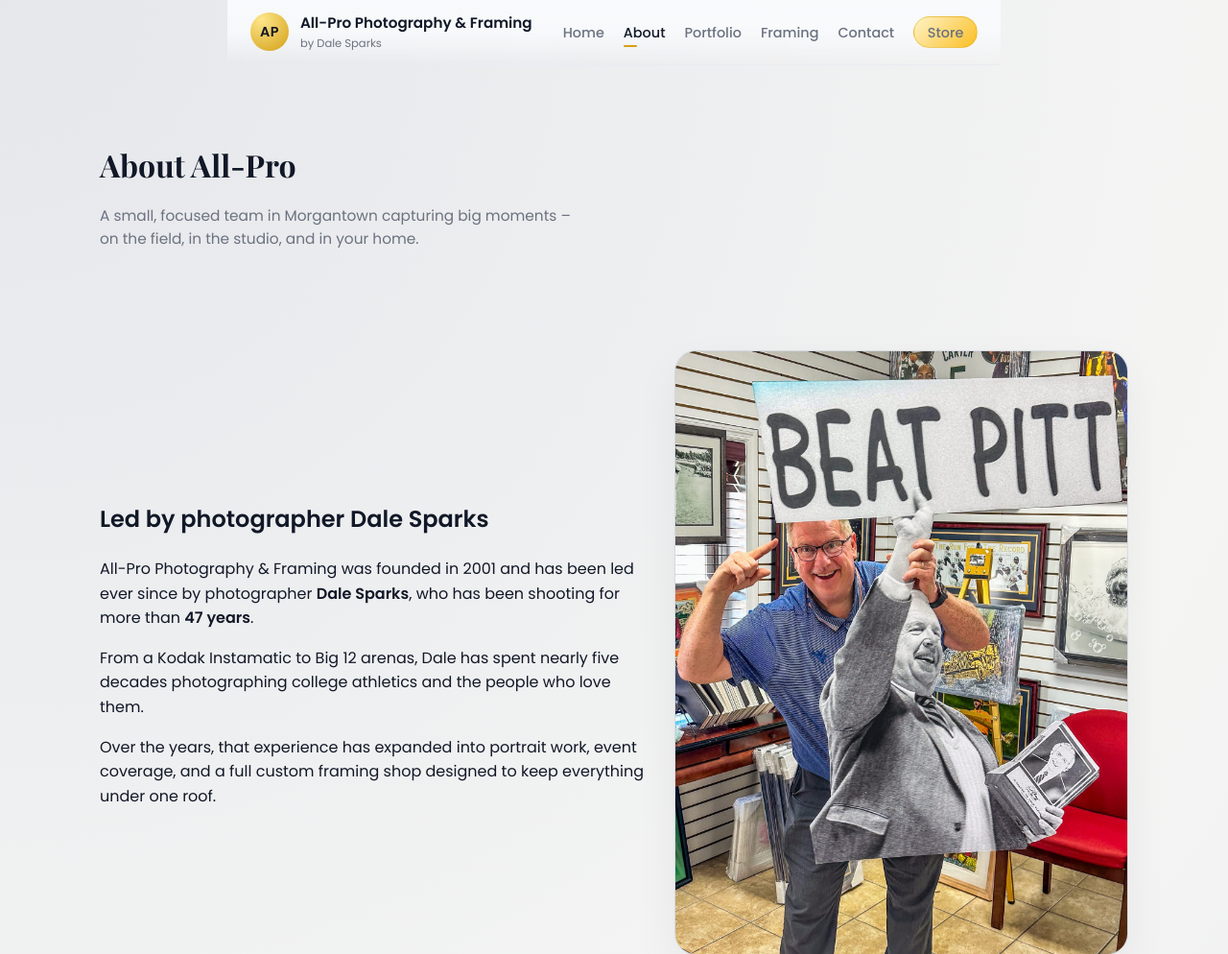
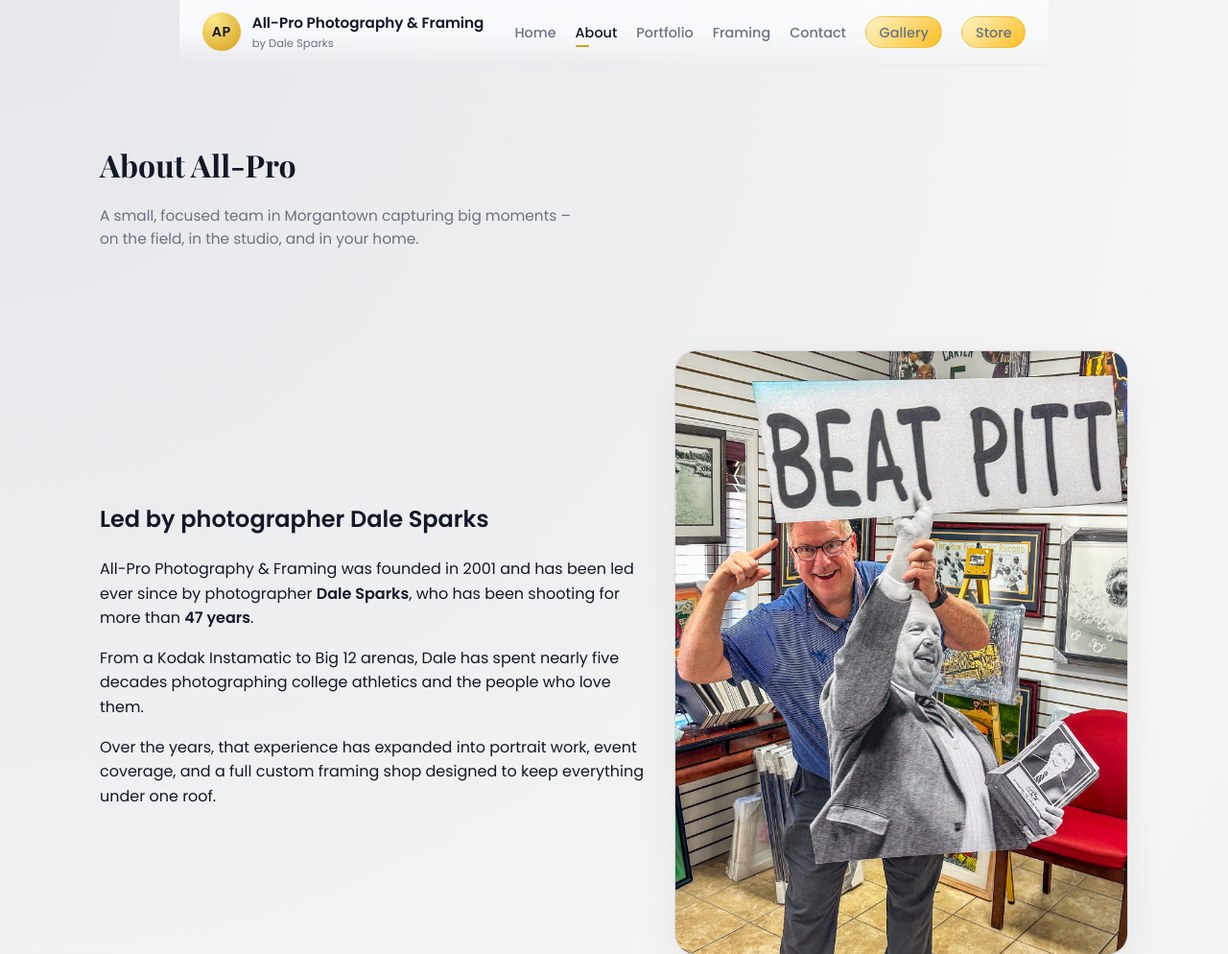
Before and after one commit to Crcoli7307/dalesparks.github.io, a plain HTML site: page about.html in a window 1280 px wide. Shown: the top 994 px of the page at 96% size. Drawn offline with nearby package versions, Linux system fonts and the light colour scheme.

Commit message:
Add Gallery link to navigation in about.html

```diff
--- a/about.html
+++ b/about.html
@@ -37,6 +37,7 @@
           <li><a href="portfolio.html">Portfolio</a></li>
           <li><a href="framing.html">Framing</a></li>
           <li><a href="contact.html">Contact</a></li>
+          <li><a href="https://gallery.dalesparks.com" class="store-link">Gallery</a></li>
           <li><a href="https://shop.dalesparks.com" class="store-link">Store</a></li>
         </ul>
       </nav>
```
